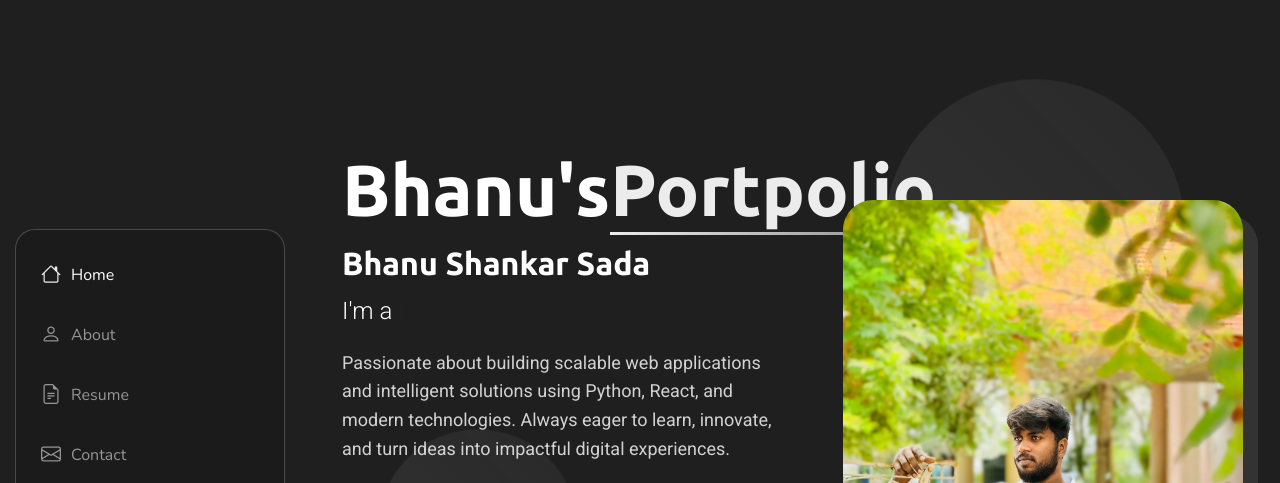
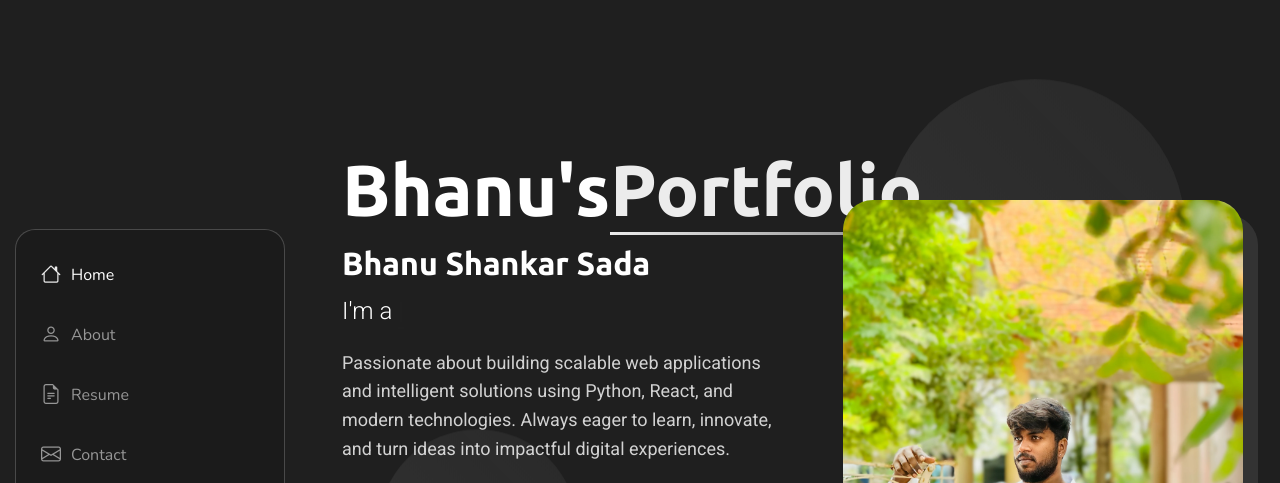
Before and after one commit to SBhanu143/Bhanu-s-Portpolio, a plain HTML site: page index.html in a window 1280 px wide. Shown: the top 483 px of the page. Drawn offline with nearby package versions, Linux system fonts and the light colour scheme.

Commit message:
Update index.html

```diff
--- a/index.html
+++ b/index.html
@@ -28,7 +28,7 @@
   <link href="assets/css/main.css" rel="stylesheet">
 
   <!-- =======================================================
-  * Template Name: Bhanu's Portpolio
+  * Template Name: Bhanu's Portfolio
   * Template URL: https://bootstrapmade.com/Bhanu's Portpolio/
   * Updated: Jul 21 2025 with Bootstrap v5.3.7
   * Author: BootstrapMade.com
@@ -78,7 +78,7 @@
 
             <div class="col-lg-6" data-aos="fade-right" data-aos-delay="100">
               <div class="hero-text">
-                <h1>Bhanu's<span class="accent-text">Portpolio</span></h1>
+                <h1>Bhanu's<span class="accent-text">Portfolio</span></h1>
                 <h2>Bhanu Shankar Sada</h2>
                 <p class="lead">I'm a <span class="typed" data-typed-items="Web Developer,"></span></p>
                 <p class="description">  Passionate about building scalable web applications and intelligent solutions using Python, React, and modern technologies. Always eager to learn, innovate, and turn ideas into impactful digital experiences.</p>
```
